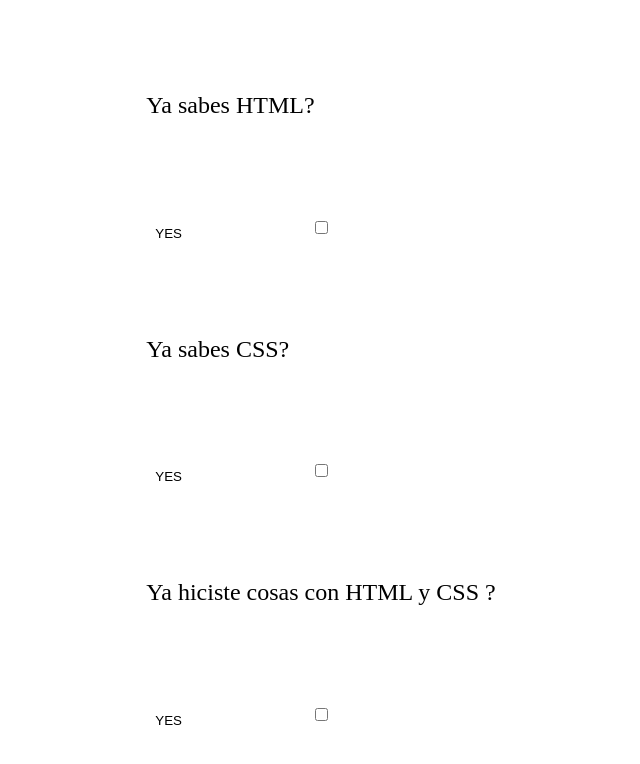
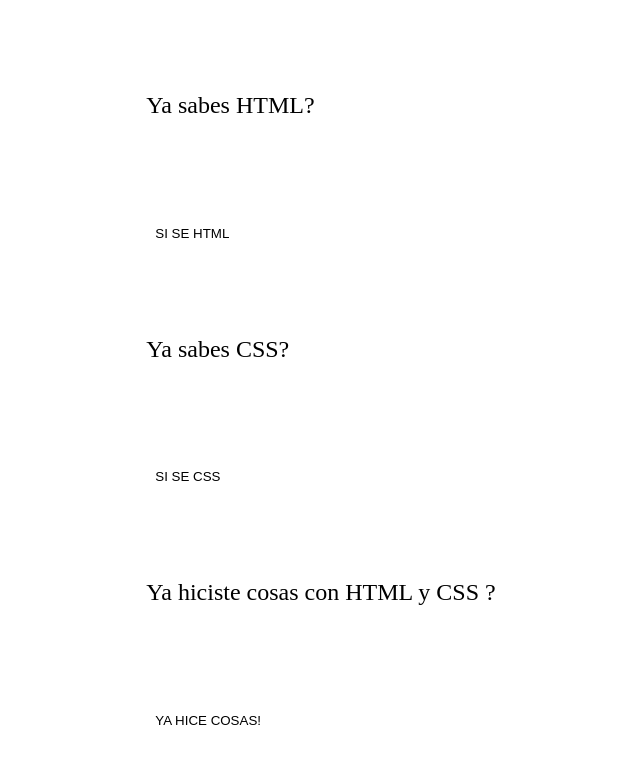
Before and after one commit to vic-fe1/codigos-c4, a plain HTML site: page pseudo cosas/index.html in a window 1280 px wide. Shown: the whole page, without its empty margins (319-959 px from the left). Drawn offline with Linux system fonts and the light colour scheme.

Commit message:
PSEUDO ELEMENTOS SON LO MAS

```diff
--- a/pseudo cosas/css/styles.css
+++ b/pseudo cosas/css/styles.css
@@ -22,38 +22,64 @@ input:hover {
   cursor: pointer;
 }
 
-input:hover::after {
+#check1:hover::after, #check2:hover::after, #check3:hover::after
+ {
   background-color: rgb(153, 255, 148);
   color: black;
   border: 1px solid gray;
   border-radius: 5px;
 }
 
-input::after {
-    content: 'YES';
+
+
+
+
+#check1::after {
+  content: "SI SE HTML";
   position: absolute;
   padding: 5px;
-    width: 40px;
+  width: 300px;
   height: 20px;
   background-color: white;
   color: black;
 }
+
+#check2::after {
+    content: "SI SE CSS";
+    position: absolute;
+    padding: 5px;
+    width: 300px;
+    height: 20px;
+    background-color: white;
+    color: black;
+  }
+
+#check3::after {
+    content: "YA HICE COSAS!";
+    position: absolute;
+    padding: 5px;
+    width: 300px;
+    height: 20px;
+    background-color: white;
+    color: black;
+  }
+
 
 .div {
   display: none;
   margin: 25px;
 }
 
-input:checked+.div {
+input:checked + .div {
   display: block;
 }
 
 #tres::after {
-    content: '';
-    background-image: url('../img/emoji.png');
+  content: "";
+  background-image: url("../img/emoji.png");
   display: block;
-    width: 50px;
+  width: 100px;
   background-size: cover;
-    height: 50px;
-    margin-left: 20px;
+  height: 100px;
+  margin-bottom: 20px;
 }
--- a/pseudo cosas/index.html
+++ b/pseudo cosas/index.html
@@ -17,6 +17,9 @@
             <input type="checkbox" name="check" id="check1">
             <div class="div uno">
                 <p> Aprendé <span id="uno">CSS</span> :) </p>
+                <ul><li>DALE</li>
+                <li>VOS </li>
+                <li>PODES</li></ul>
             </div>
 
             <label for="check2">Ya sabes CSS?</label>
```
Lines whose indentation alone changed are shown as unchanged.
